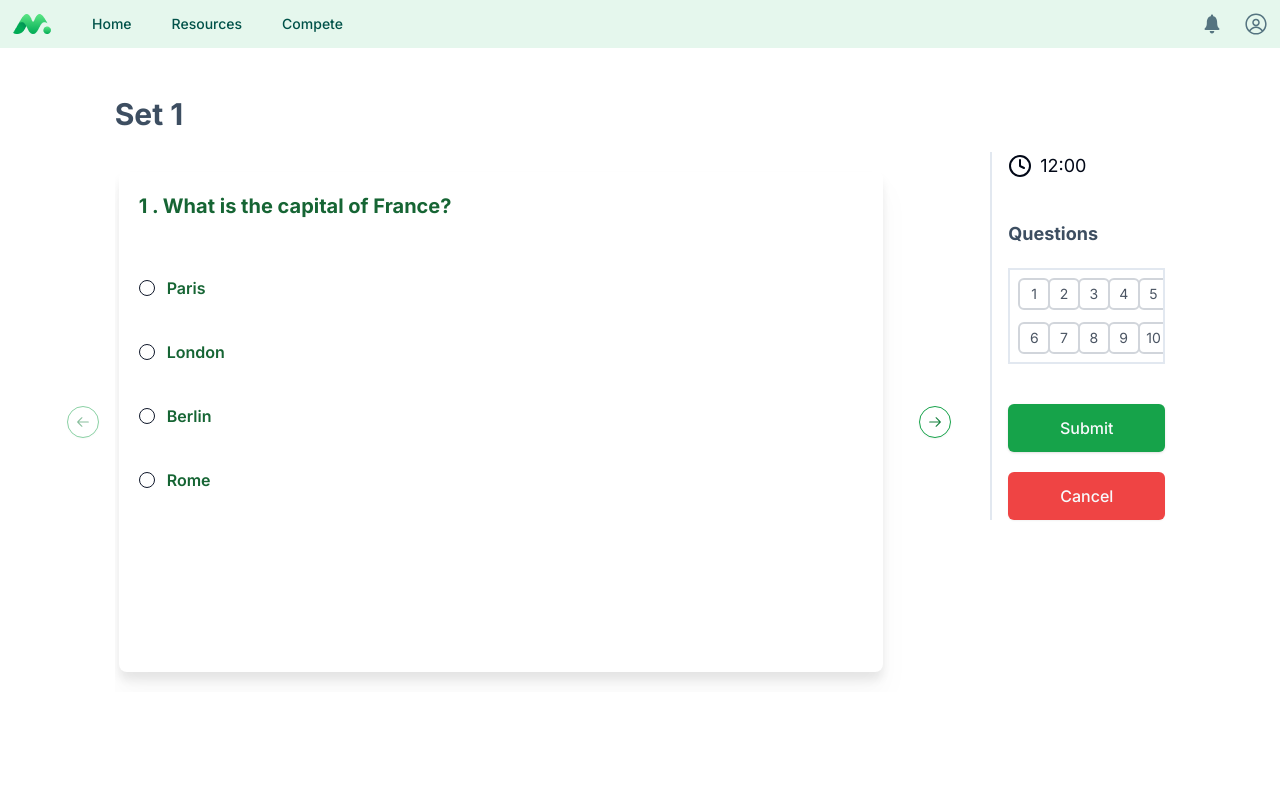
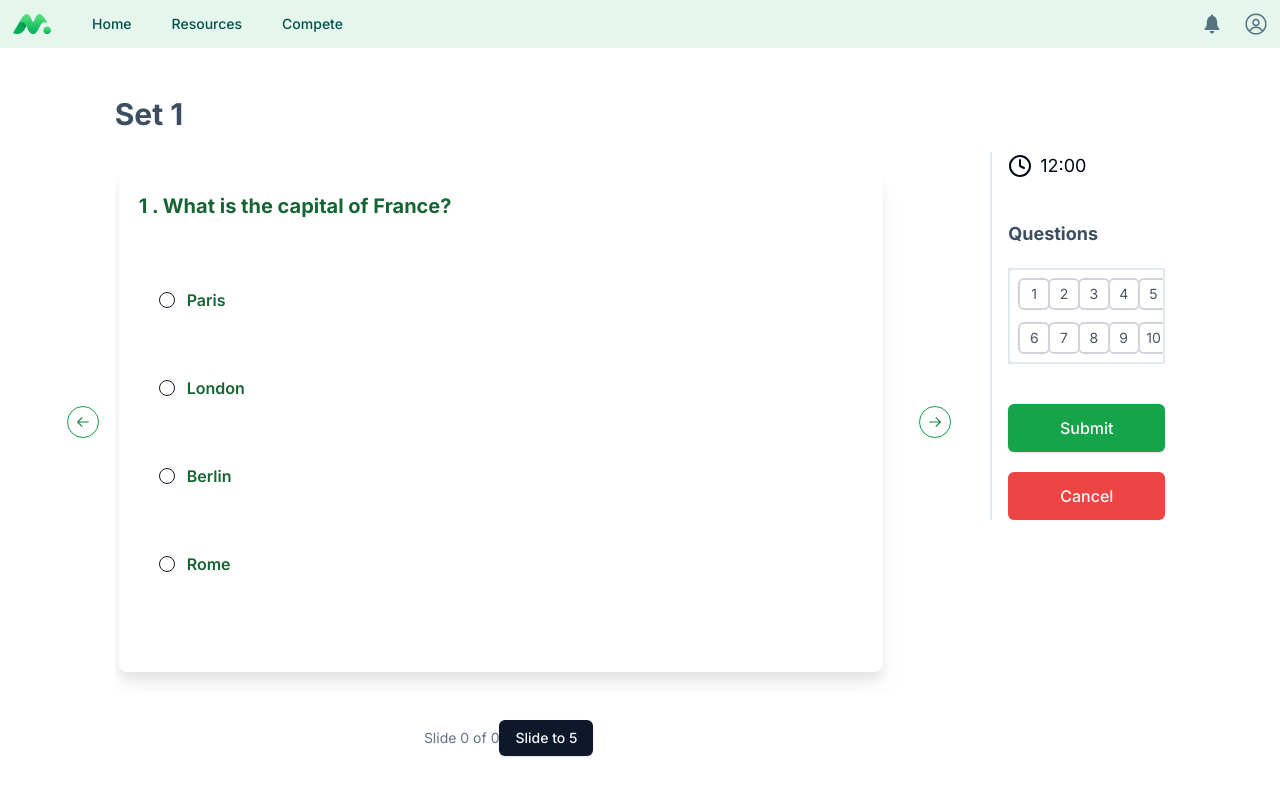
Before and after one commit to Suman196pokhrel/PyroPrep, a Next.js app: page /dashboard/1/1/1 in a window 1280 px wide. Shown: the top 796 px of the page. Built offline with nearby package versions, Linux system fonts and the light colour scheme.

Commit message:
testing out scroll to method

```diff
--- a/app/dashboard/[domainId]/[subDomainId]/[quizid]/page.tsx
+++ b/app/dashboard/[domainId]/[subDomainId]/[quizid]/page.tsx
@@ -1,6 +1,7 @@
 "use client"
 import { mockQuizData } from '@/actions/quiz'
 import { Button } from '@/components/atoms/button'
+import { CarouselApi } from '@/components/atoms/carousel'
 import { QuestionStatGrid } from '@/components/quiz/QuestionStatGrid'
 import { Question, QuizCards } from '@/components/quiz/QuizCard'
 import { Clock } from 'lucide-react'
@@ -16,11 +17,11 @@ const IndieQuiz = (
     }: IndieQuizProps
 ) => {
 
+    const [api, setApi] = React.useState<CarouselApi>()
 
     const [questions, setQuestions] = useState<Question[] | undefined>(undefined)
     const fetchQuestions = async () => {
         const response = await mockQuizData()
-        console.log(response)
         setQuestions(response.data)
     }
 
@@ -36,18 +37,12 @@ const IndieQuiz = (
                 {questions && (
                     <QuizCards
                         data={questions}
+                        api={api}
+                        setApi={() => setApi}
                     />
                 )}
 
-                {/* CONTROLS  */}
-                {/* <div className='flex items-center justify-center gap-36 w-full'>
-                    <Button variant={"pyroPrimaryOutline"} className='p-7 text-base'>
-                        Previous
-                    </Button>
-                    <Button variant={"pyroPrimaryOutline"} className='p-7 text-base'>
-                        Next
-                    </Button>
-                </div> */}
+
             </div>
 
 
--- a/components/quiz/QuizCard.tsx
+++ b/components/quiz/QuizCard.tsx
@@ -4,7 +4,17 @@ import { Input } from '../atoms/input'
 import { WheelGesturesPlugin } from "embla-carousel-wheel-gestures"
 import { RadioGroup, RadioGroupItem } from '../atoms/radiogroup'
 import { Label } from '../atoms/label'
-import { Carousel, CarouselContent, CarouselItem, CarouselNext, CarouselPrevious } from '../atoms/carousel'
+import {
+    Carousel,
+    CarouselContent,
+    CarouselItem,
+    CarouselNext,
+    CarouselPrevious,
+    type CarouselApi
+
+} from '../atoms/carousel'
+import { Button } from '../atoms/button'
+import { UseEmblaCarouselType } from 'embla-carousel-react'
 
 
 export interface Question {
@@ -16,13 +26,46 @@ export interface Question {
 
 interface QuizCardProps {
     data: Question[]
+    api: CarouselApi
+    setApi: React.Dispatch<React.SetStateAction<UseEmblaCarouselType | undefined>>
+
 }
 
 export const QuizCards = ({
-    data
+    data,
+    api,
+    setApi
 }: QuizCardProps) => {
+
+    const [current, setCurrent] = React.useState(0)
+    const [count, setCount] = React.useState(0)
+
+    React.useEffect(() => {
+        if (!api) {
+            return
+        }
+
+        setCount(api.scrollSnapList().length)
+        setCurrent(api.selectedScrollSnap() + 1)
+
+        api.on("select", () => {
+
+            setCurrent(api.selectedScrollSnap() + 1)
+        })
+
+    }, [api])
+
     return (
-        <Carousel orientation="horizontal" className='w-full' plugins={[
+        <>
+            <Carousel
+                orientation="horizontal"
+                className='w-full'
+                setApi={() => setApi}
+                opts={{
+                    align: "start",
+                    loop: true
+                }}
+                plugins={[
 
                 ]}>
                 <CarouselContent>
@@ -33,9 +76,9 @@ export const QuizCards = ({
                                 <fieldset className=''>
                                     <RadioGroup>
                                         {question.options.map((item, index) => (
-                                        <div key={index} className='flex items-center space-x-3 my-4 cursor-pointer text-green-800'>
+                                            <div key={index} className='flex group items-center space-x-3 my-2 cursor-pointer text-green-800 p-5 rounded-md'>
                                                 <RadioGroupItem value={item} id={index.toString()} className='text-green-600' />
-                                            <Label className='cursor-pointer text-base font-semibold' htmlFor={index.toString()}>{item}</Label>
+                                                <Label className='cursor-pointer text-base font-semibold ' htmlFor={index.toString()}>{item}</Label>
                                             </div>
                                         ))}
 
@@ -49,24 +92,10 @@ export const QuizCards = ({
                 <CarouselPrevious className='border-green-600 text-green-700' />
                 <CarouselNext className='border-green-600 text-green-700' />
             </Carousel>
+            <div className="py-2 text-center text-sm text-muted-foreground">
+                Slide {current} of {count}
+                <Button onClick={() => api?.scrollTo(5 - 1)}>Slide to 5</Button>
+            </div>
+        </>
     )
 }
-
-
-
-
-{/* <div className='flex flex-col justify-start gap-10 pt-5 px-5 w-full h-[600px] rounded-lg drop-shadow-xl bg-white p-2 '>
-    <h2 className=' font-bold text-xl text-green-800'><span>{data.id} . </span>{data.title}</h2>
-    <fieldset className=''>
-        <RadioGroup>
-            {data.options.map((item, index) => (
-                <div key={index} className='flex items-center space-x-3 my-4 cursor-pointer text-green-800'>
-                    <RadioGroupItem value={item} id={index.toString()} className='text-green-600' />
-                    <Label className='cursor-pointer text-base font-semibold' htmlFor={index.toString()}>{item}</Label>
-                </div>
-            ))}
-
-        </RadioGroup>
-
-    </fieldset>
-</div> */}
```
Lines whose indentation alone changed are shown as unchanged.
